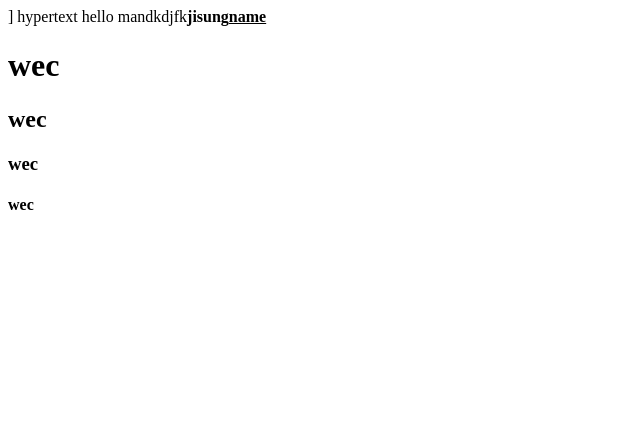
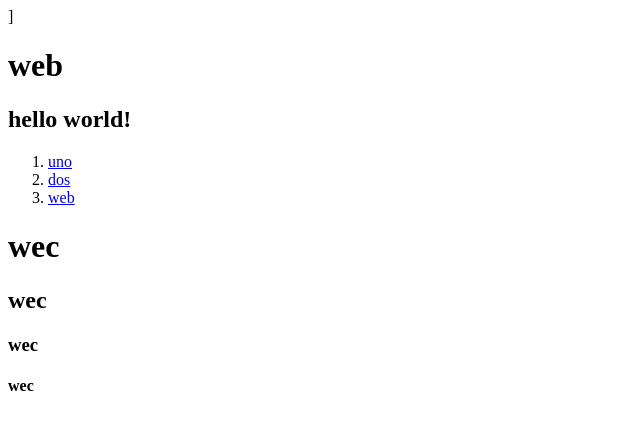
Before and after one commit to jisung2000/my-first-web-site, a plain HTML site: page 1.html in a window 1280 px wide. Shown: the whole page, without its empty margins (0-640 px from the left). Drawn offline with Linux system fonts and the light colour scheme.

Commit message:
Add files via upload
링크 추가 완료

```diff
--- a/1.html
+++ b/1.html
@@ -6,10 +6,13 @@
     <title>1.html</title>
     </head>
     <body>]
-        hypertext
-        hello
-        mandkdjfk<strong>jisung<u>name</u></strong>
-
+        <h1>web</h1>
+        <h2>hello world!</h2>
+        <ol>
+            <li><a href="1.html">uno</a></li>
+            <li><a href="2.html">dos</a></li>
+            <li><a href="web.html">web</a></li>
+        </ol>
         <h1>wec</h1>
         <h2>wec</h2>
         <h3>wec</h3>
```
